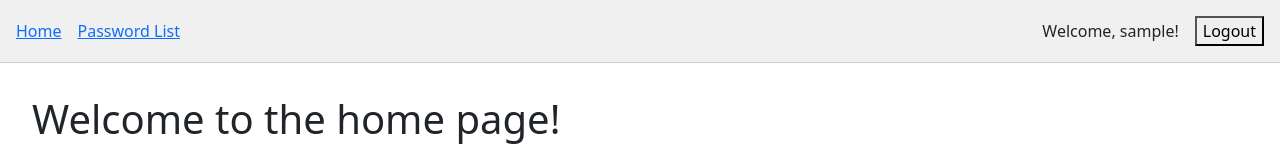
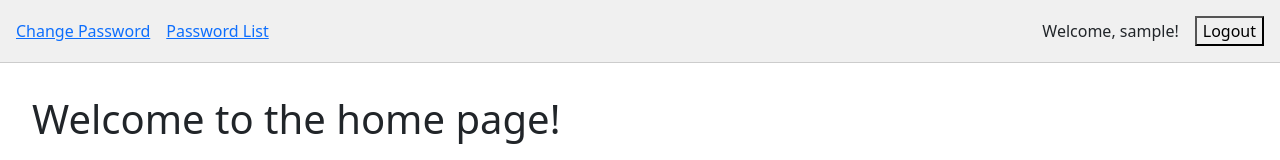
Before and after one commit to nageshajab/myapp_frontend, a React app: page / in a window 1280 px wide. Shown: the top 160 px of the page. Built offline with nearby package versions, Linux system fonts and the light colour scheme; sample sign-in values are in the browser's storage; the HTML template or start-up script is replaced by a standard one.

Commit message:
change password menu added

```diff
--- a/src/components/Layout.tsx
+++ b/src/components/Layout.tsx
@@ -32,7 +32,7 @@ const Layout = () => {
           }}
         >
           <li style={{ marginRight: "1rem" }}>
-            <Link to="/home">Home</Link>
+            <Link to="/changepassword">Change Password</Link>
           </li>
           <li>
             <Link to="/passwordlist">Password List</Link>
```
